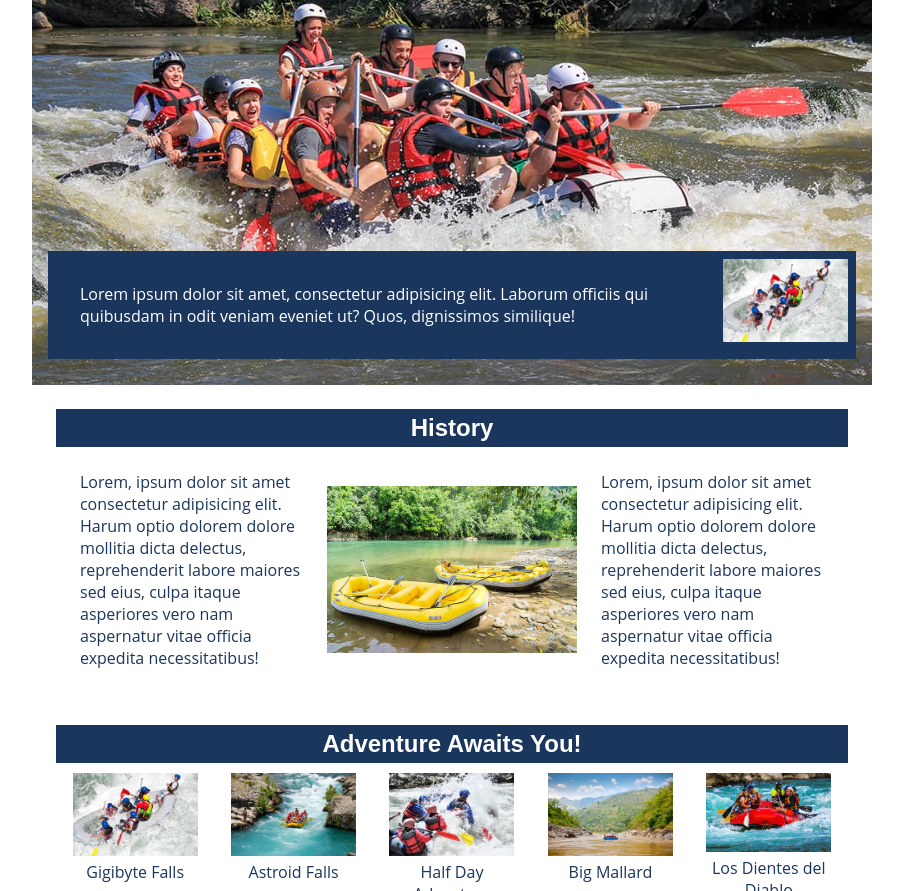
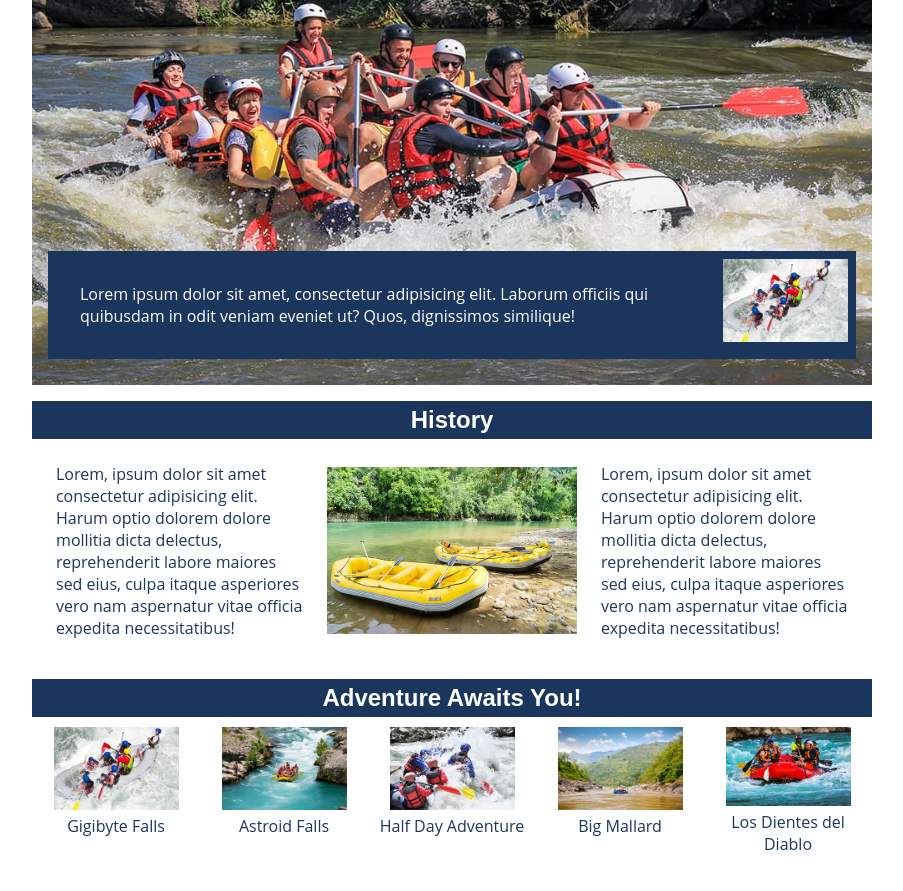
Before and after one commit to idahopatato/wdd130, a plain HTML site: page wwr/about.html in a window 1280 px wide. Shown: the part 252-1143 px from the top of the page, without its empty margins (188-1091 px from the left). Drawn offline with Linux system fonts and the light colour scheme.

Commit message:
more fixex

```diff
--- a/wwr/styles/rafting.css
+++ b/wwr/styles/rafting.css
@@ -1,7 +1,6 @@
 :root {
     --primary-color: #1B365D;
     --secondary-color: white;
-    --accent-color: #FF6B35;
     --heading-font: "Montserrat", sans-serif;
     --body-font: "Open Sans", serif;
 }
@@ -63,7 +62,11 @@ h2 {
     padding: 5px;
 }
 
-nav, p, section, article {
+nav, section {
+    margin: 16px 0 16px 0;
+}
+
+article, p {
     margin: 16px;
     padding: 8px;
 }
```
